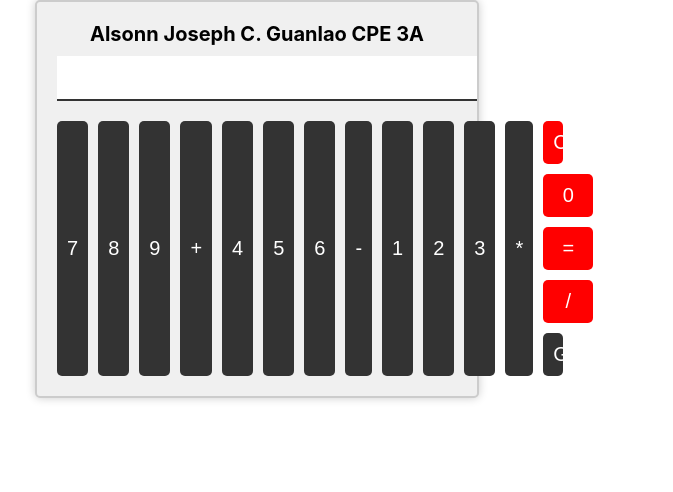
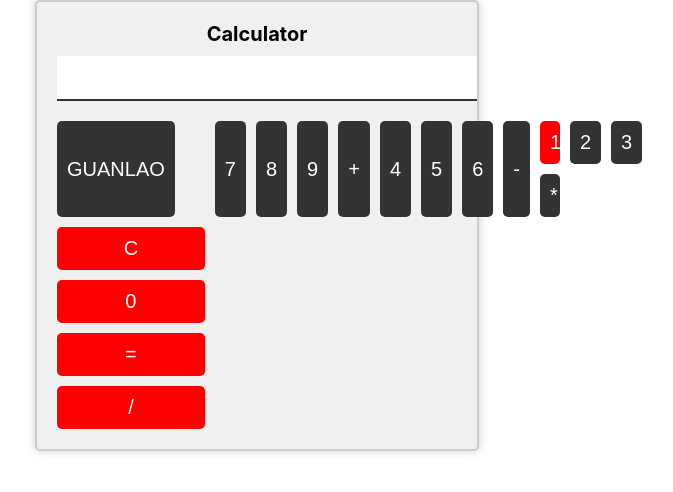
Before and after one commit to SuperShySuperShy/calcu-app, a React (Create React App) app: page / in a window 1280 px wide. Shown: the top 492 px of the page, without its empty margins (383-1056 px from the left). Built offline with nearby package versions, Linux system fonts and the light colour scheme.

Commit message:
UPDATE JS

```diff
--- a/src/App.js
+++ b/src/App.js
@@ -32,13 +32,16 @@ class App extends Component {
     return (
       <div className="calculator">
         <div className="header">
-          <h2>Alsonn Joseph C. Guanlao CPE 3A</h2>
+          <h2>Calculator</h2>
         </div>
         <div className="display">
           <input type="text" value={this.state.input} readOnly />
           <div className="result">{this.state.result}</div>
         </div>
         <div className="buttons">
+          <div className="button-row">
+            <button onClick={() => this.handleSurnameClick()}>GUANLAO</button>
+          </div>
           <div className="button-row">
             <button onClick={() => this.handleClick('7')}>7</button>
             <button onClick={() => this.handleClick('8')}>8</button>
@@ -62,7 +65,6 @@ class App extends Component {
             <button onClick={() => this.handleClick('0')}>0</button>
             <button onClick={() => this.handleClick('=')}>=</button>
             <button onClick={() => this.handleClick('/')}>/</button>
-            <button onClick={() => this.handleSurnameClick()}>GUANLAO</button>
           </div>
         </div>
       </div>
```
